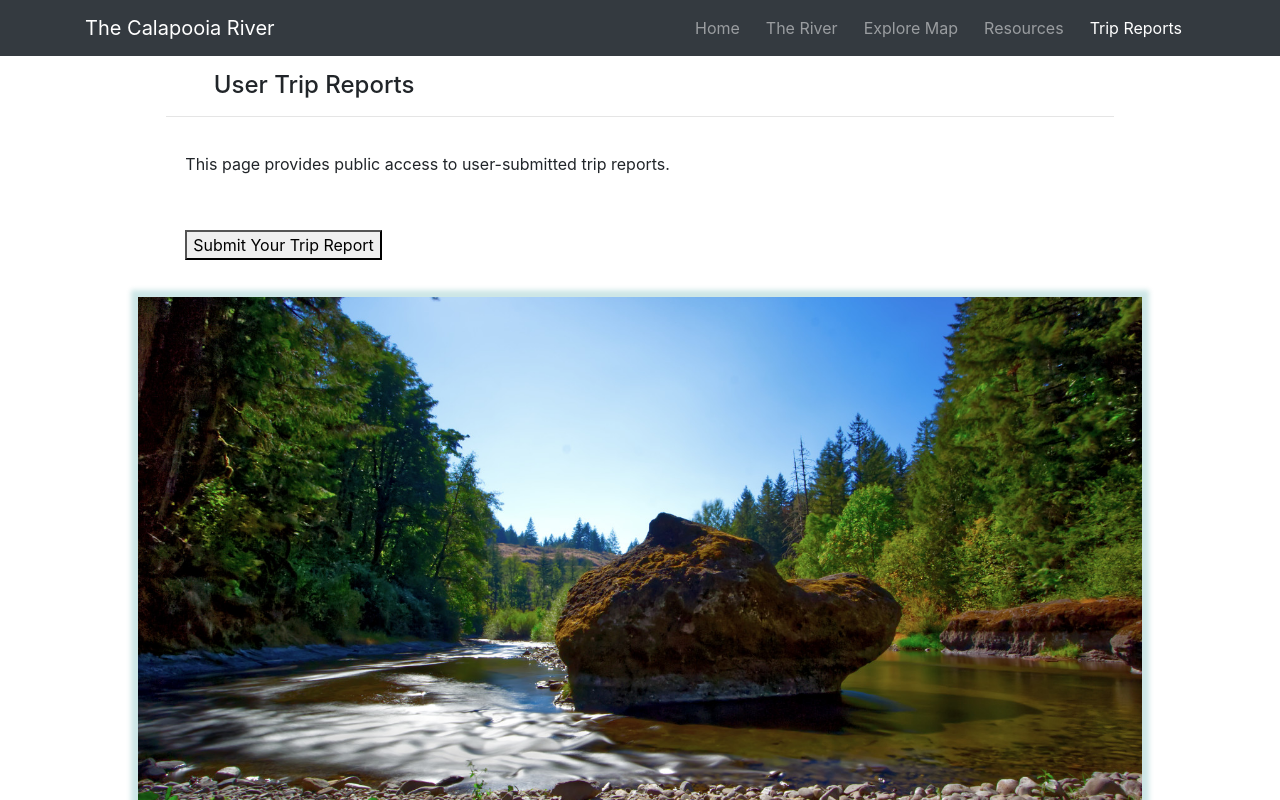
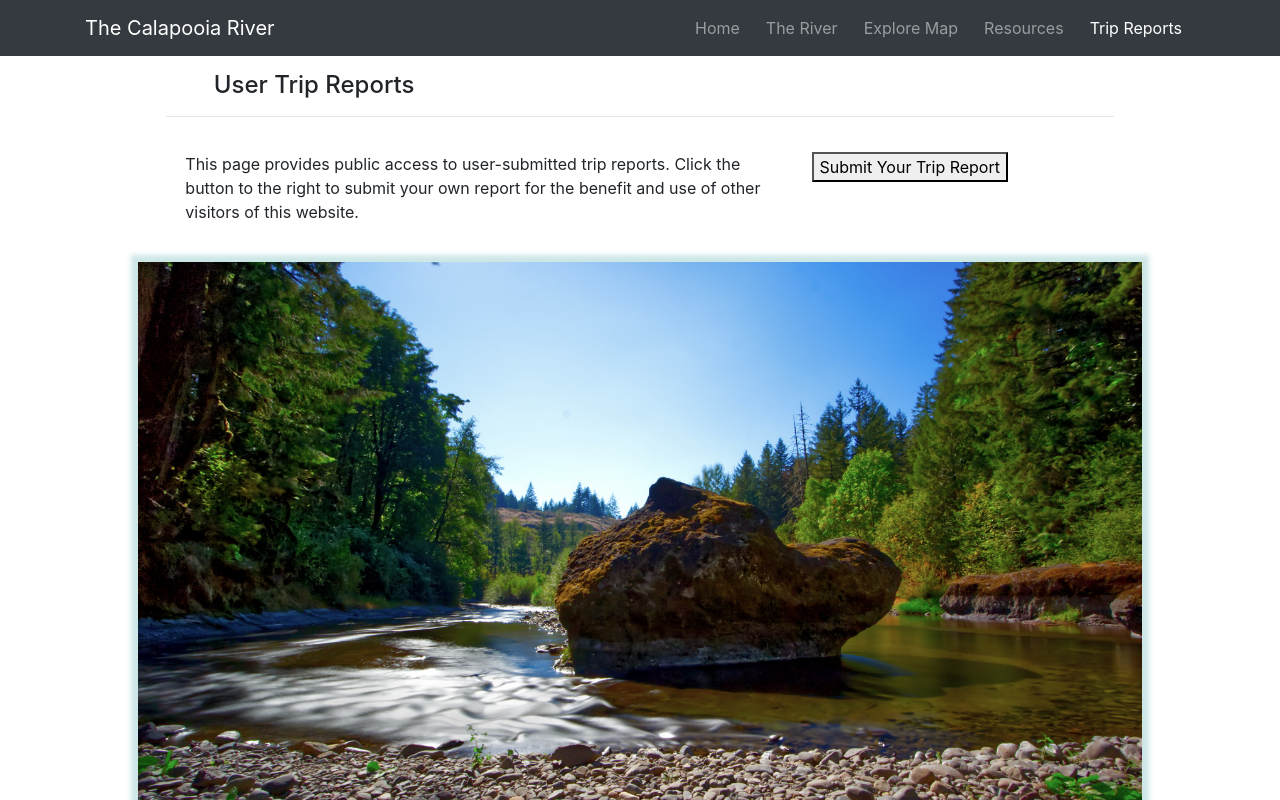
Before and after one commit to diversifiedcreative/calapooia-react, a React (Create React App) app: page /tripReports in a window 1280 px wide. Shown: the top 800 px of the page. Built offline with nearby package versions, Linux system fonts and the light colour scheme; no server answers; the HTML template or start-up script is replaced by a standard one.

Commit message:
Trip Reports MVP

```diff
--- a/src/components/TripReportsComponent.js
+++ b/src/components/TripReportsComponent.js
@@ -16,13 +16,16 @@ function TripReports() {
 		<>
 			<div className="section-cont">
 				<SectionHead heading="User Trip Reports" />
-                <FetchTrips />
 				<div className="section">
-                    <p>This page provides public access to user-submitted trip reports. </p>
-                </div>
-                <div className="section">
+					<div className="row">
+						<div className="col-sm-8">This page provides public access to user-submitted trip reports. Click the button to the right to submit your own report for the benefit and use of other visitors of this website.</div>
+						<div className="col-sm-4" display="inline">
 							<button onClick={onOpenModal}>Submit Your Trip Report</button>
 						</div>
+					</div>
+				</div>
+                <FetchTrips />
+
 			</div>
 			<div className="section-cont">
 				<FullImg source="img/cala-bend.jpg" caption="Oregon's beautiful Calapooia River" credit="2021 Diversified Creative" />
--- a/src/serverInteraction/FetchTrips.js
+++ b/src/serverInteraction/FetchTrips.js
@@ -9,15 +9,18 @@ function RenderTripReport({ tripReport }) {
 		return (
 			<div className="render-cont container">
 				<div className="render-row row">
-					<div className="render-left col-sm-8">
-						<div className="render-head">{tripReport.name}</div>
+					<div className="render-head col-sm-7 offset-1">{tripReport.location}</div>
+                    <div><strong>Date of Visit:</strong> {tripReport.visitDate}</div>
+				</div>
+				<div className="render-row row">
+					<div className="render-left col-sm-5">
 						<div className="render-sub">
 							<strong>User: </strong>
-							{tripReport.userName} | <strong>Recommendation: </strong>
+							{tripReport.userName} <br /><strong>Recommendation: </strong>
 							{tripReport.recommend} ({tripReport.visitDate})
 						</div>
 					</div>
-					<div className="render-right col-sm-4">
+					<div className="render-right col-sm-7">
 						<p>{tripReport.tripText}</p>
 					</div>
 				</div>
```
Lines whose indentation alone changed are shown as unchanged.
